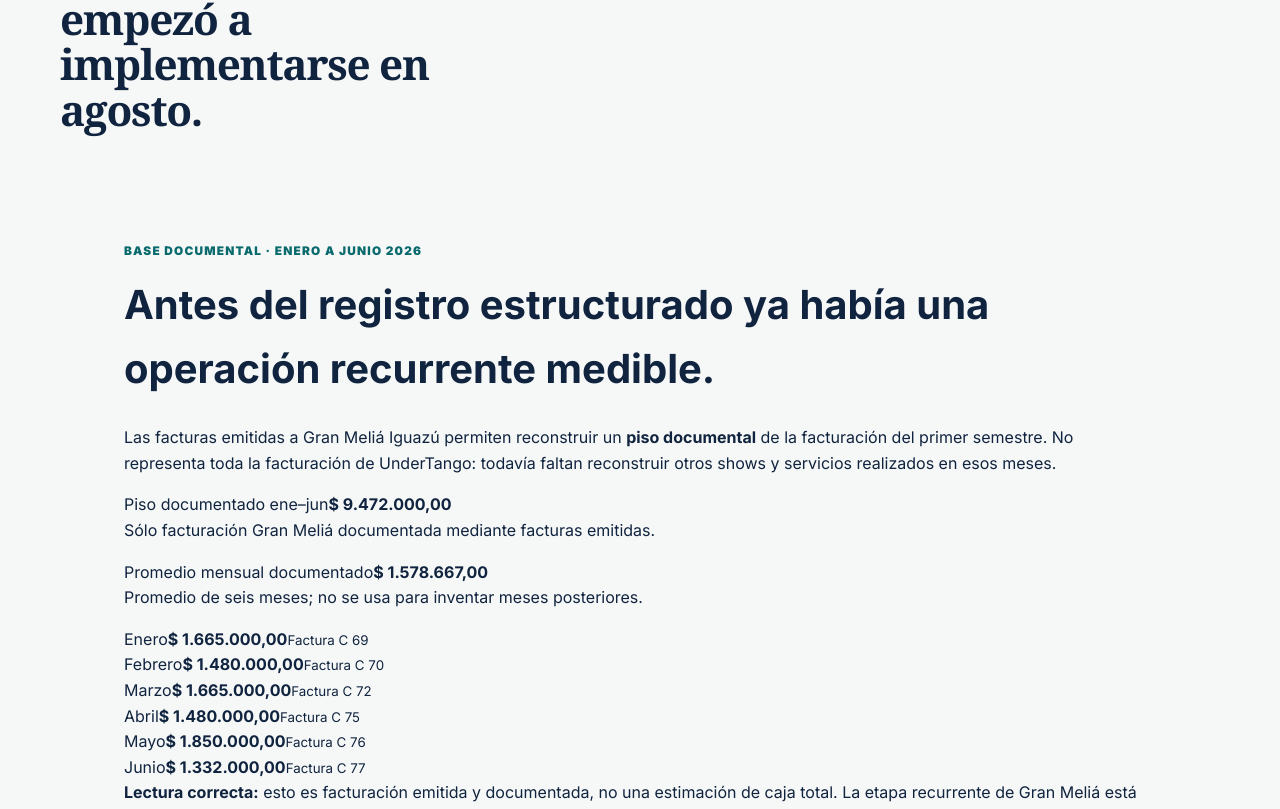
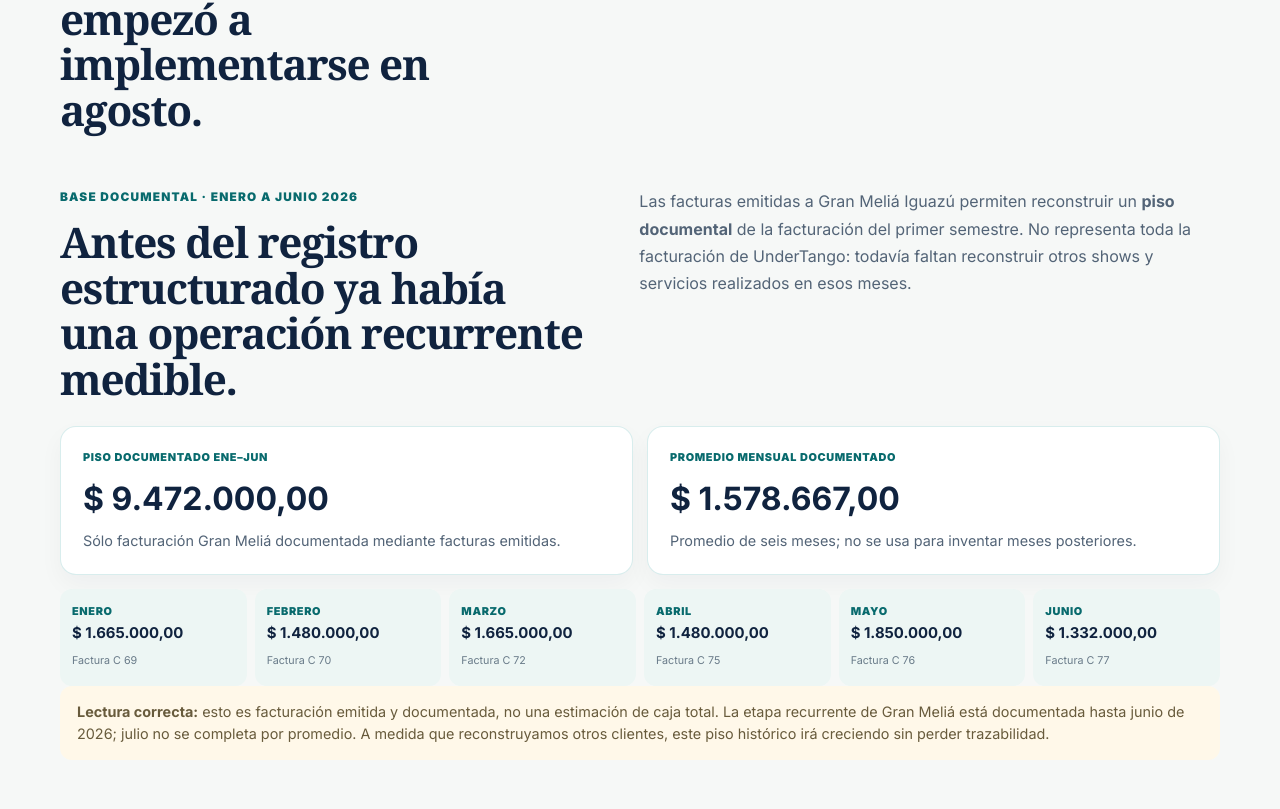
Before and after one commit to O-UnderTango-Club/UnderTangoWEBNextJS, a Next.js app: page /operacion in a window 1280 px wide. Shown: the part 731-1540 px from the top of the page. Built offline with nearby package versions, Linux system fonts and the light colour scheme.

Commit message:
Operación viva: estilizar base histórica 2026

```diff
--- a/app/operacion/operacion.css
+++ b/app/operacion/operacion.css
@@ -34,6 +34,7 @@
 
 .op-page h1,
 .op-page .op-intro h2,
+.op-page .op-history h2,
 .op-page .op-section-heading h2,
 .op-page .op-next h2 {
   font-family: Georgia, "Times New Roman", serif;
@@ -134,7 +135,7 @@
   align-items: start;
 }
 
-.op-intro h2, .op-section-heading h2, .op-next h2 {
+.op-intro h2, .op-history h2, .op-section-heading h2, .op-next h2 {
   margin-bottom: 0;
   font-size: clamp(1.9rem, 3.3vw, 3.05rem);
   line-height: 1.08;
@@ -147,6 +148,99 @@
   color: var(--muted);
   line-height: 1.72;
   font-size: 1rem;
+}
+
+.op-history {
+  padding: 26px 0 54px !important;
+}
+
+.op-history-heading {
+  display: grid;
+  grid-template-columns: .95fr 1.05fr;
+  gap: 54px;
+  align-items: start;
+  margin-bottom: 24px;
+}
+
+.op-history-heading > p {
+  color: var(--muted);
+  line-height: 1.7;
+  font-size: 1rem;
+}
+
+.op-history-summary {
+  display: grid;
+  grid-template-columns: repeat(2, minmax(0, 1fr));
+  gap: 14px;
+  margin-bottom: 14px;
+}
+
+.op-history-summary article {
+  padding: 22px;
+  border-radius: 16px;
+  background: #fff;
+  border: 1px solid rgba(13,142,145,.16);
+  box-shadow: 0 10px 24px rgba(16,35,63,.04);
+}
+
+.op-history-summary span,
+.op-history-months span {
+  display: block;
+  color: var(--teal-dark);
+  text-transform: uppercase;
+  letter-spacing: .06em;
+  font-size: .68rem;
+  font-weight: 850;
+}
+
+.op-history-summary strong {
+  display: block;
+  margin: 7px 0 6px;
+  color: var(--ink);
+  font-size: clamp(1.35rem, 2.6vw, 2rem);
+}
+
+.op-history-summary p {
+  margin-bottom: 0;
+  color: var(--muted);
+  line-height: 1.5;
+  font-size: .9rem;
+}
+
+.op-history-months {
+  display: grid;
+  grid-template-columns: repeat(6, minmax(0, 1fr));
+  gap: 8px;
+}
+
+.op-history-months > div {
+  padding: 14px 12px;
+  border-radius: 12px;
+  background: #edf6f4;
+  min-width: 0;
+}
+
+.op-history-months strong {
+  display: block;
+  margin: 5px 0 3px;
+  color: var(--ink);
+  font-size: .93rem;
+  line-height: 1.2;
+}
+
+.op-history-months small {
+  color: #687a88;
+  font-size: .67rem;
+}
+
+.op-history-note {
+  margin: 16px 0 0;
+  padding: 15px 17px;
+  border-radius: 12px;
+  background: #fff8e9;
+  color: #685b3c;
+  line-height: 1.55;
+  font-size: .9rem;
 }
 
 .op-privacy {
@@ -346,6 +440,7 @@
 
 @media (max-width: 980px) {
   .op-headline-grid { grid-template-columns: 1fr 1fr; }
+  .op-history-months { grid-template-columns: repeat(3, 1fr); }
   .op-module summary { grid-template-columns: 1fr; gap: 14px; }
   .op-open-label { justify-self: start; }
   .op-module-stats { max-width: 600px; }
@@ -355,8 +450,10 @@
   .op-shell { width: min(100% - 28px, 1160px); }
   .op-hero { padding-bottom: 42px; }
   .op-nav { margin-bottom: 34px; }
-  .op-headline-grid, .op-intro { grid-template-columns: 1fr; }
+  .op-headline-grid, .op-intro, .op-history-heading, .op-history-summary { grid-template-columns: 1fr; }
   .op-intro { gap: 16px; padding-top: 44px !important; }
+  .op-history-heading { gap: 14px; }
+  .op-history-months { grid-template-columns: repeat(2, 1fr); }
   .op-privacy { grid-template-columns: 1fr; gap: 6px; }
   .op-privacy strong { white-space: normal; }
   .op-module summary, .op-module-body { padding-left: 18px; padding-right: 18px; }
@@ -368,6 +465,7 @@
 
 @media (max-width: 480px) {
   .op-headline-grid { grid-template-columns: 1fr; }
+  .op-history-months { grid-template-columns: 1fr; }
   .op-module-stats { grid-template-columns: 1fr; }
   .op-module-main { grid-template-columns: 34px 1fr; }
   .op-module-index { width: 32px; height: 32px; }
```
